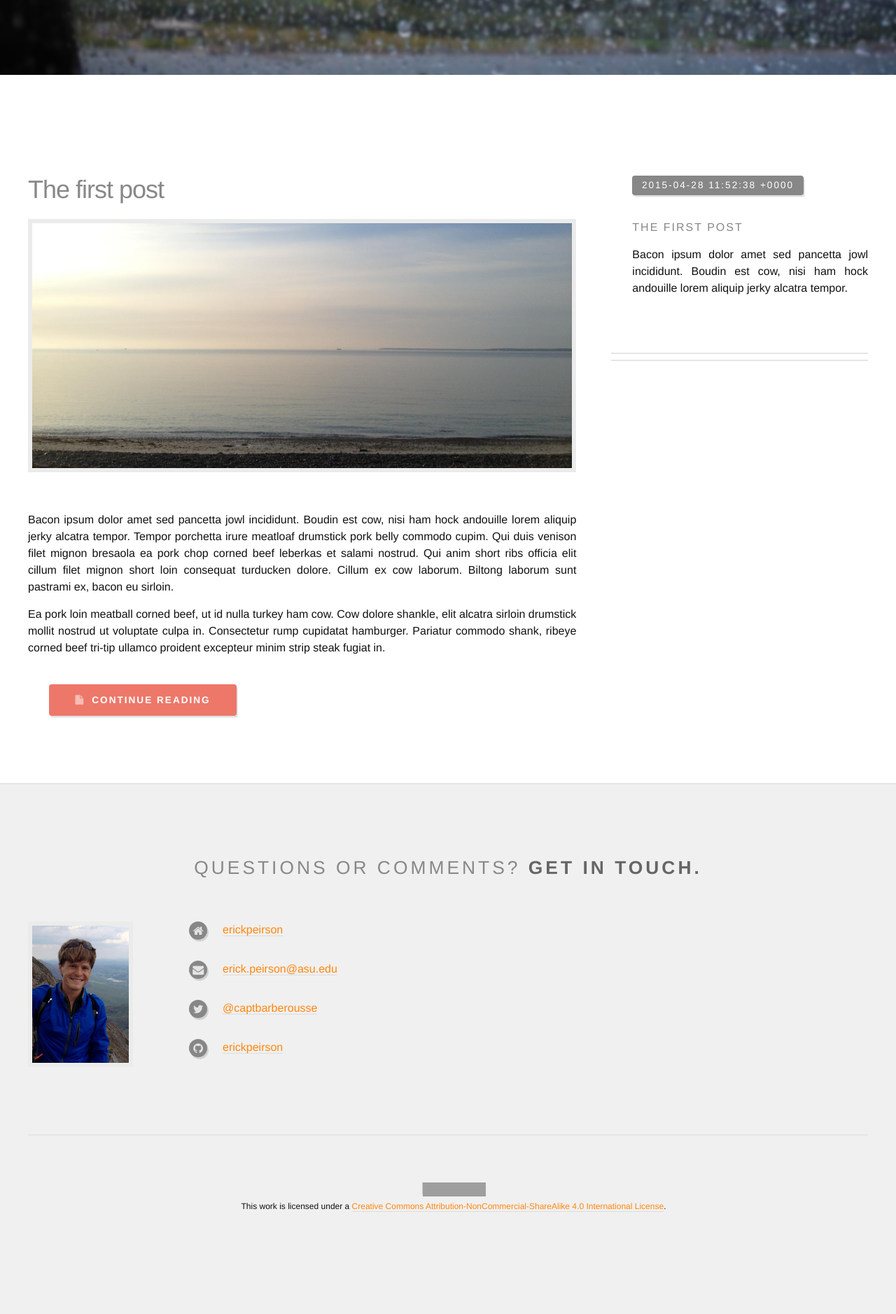
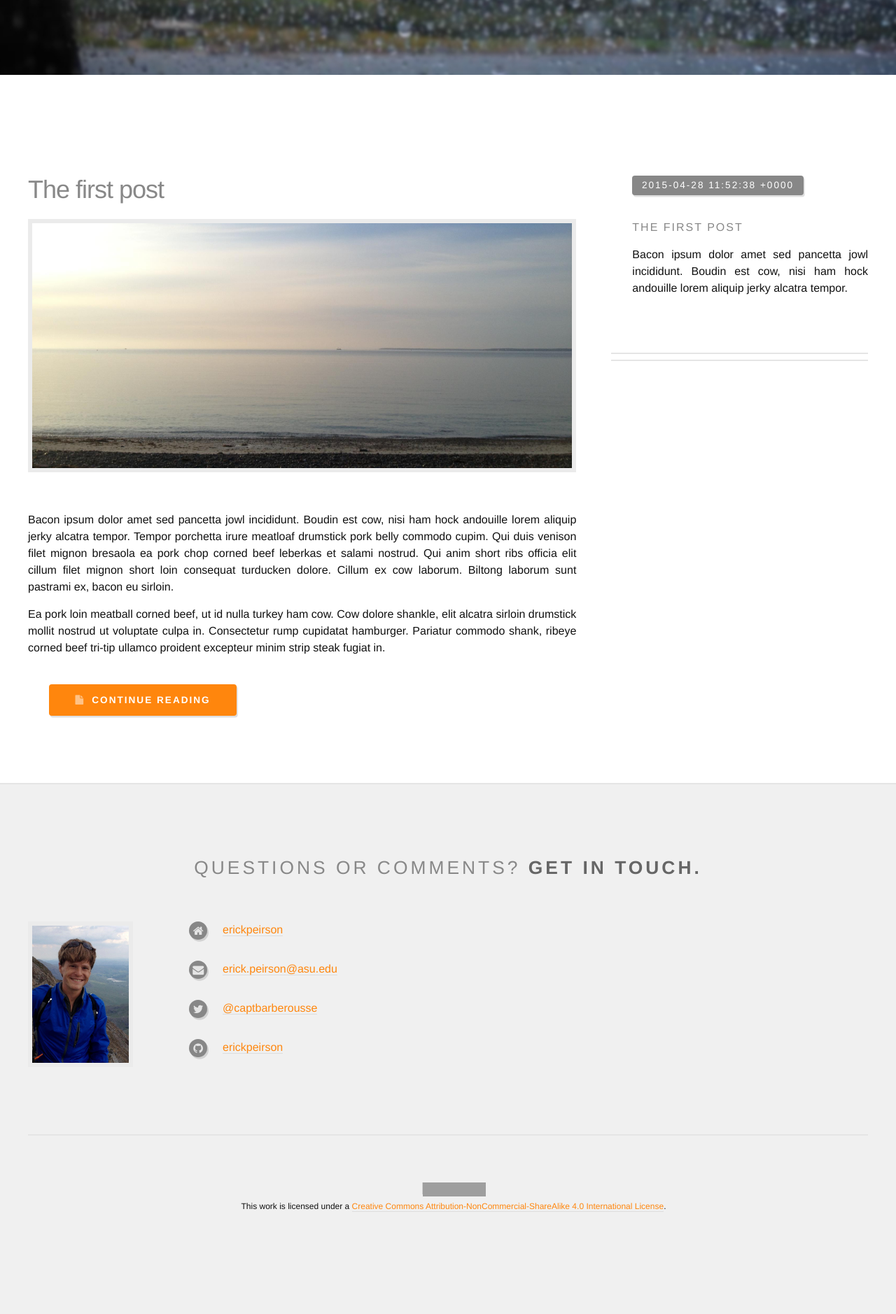
Before and after one commit to erickpeirson/pythia, a Jekyll site: the page built from index.html, in a window 1280 px wide. Shown: the part 821-2699 px from the top of the page at 70% size. Built offline with Jekyll 4.4.1, drawn with Linux system fonts in a browser that asks for light colours; the list of posts is cut into pages by our own code; grey boxes are pictures that could not be loaded.

Commit message:
button color

```diff
--- a/css/style.css
+++ b/css/style.css
@@ -482,7 +482,7 @@
 			-webkit-appearance: none;
 			position: relative;
 			display: inline-block;
-			background: #ed786a;
+			background: #ff860d;
 			color: #fff !important;
 			text-transform: uppercase;
 			border-radius: 4px;
```
